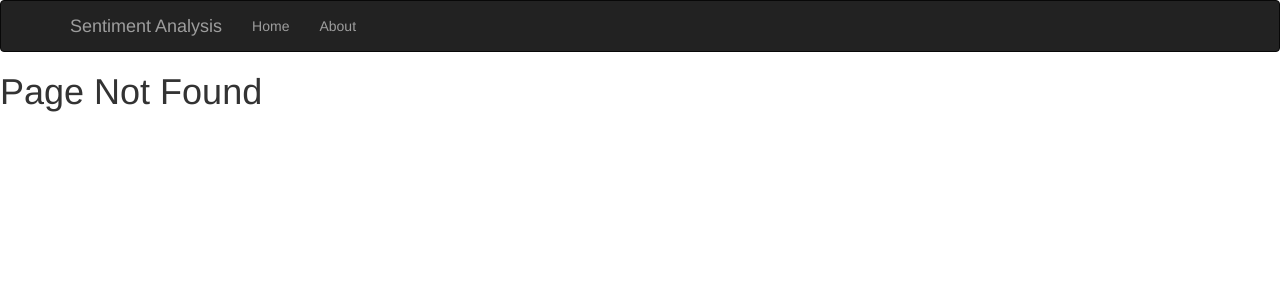
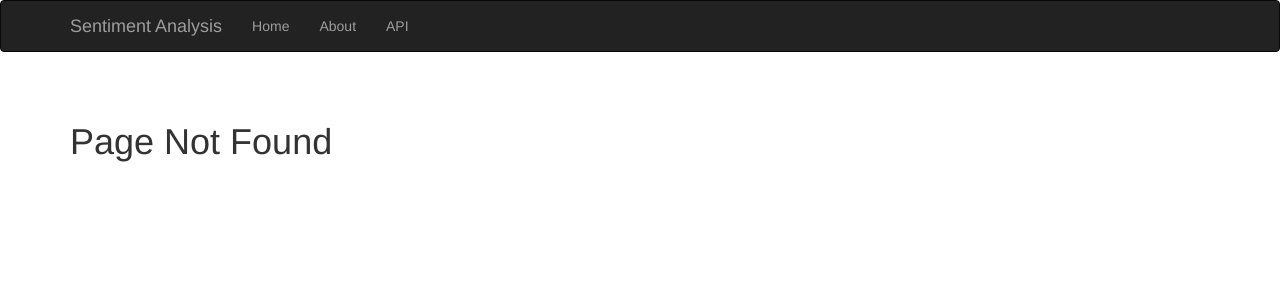
Before and after one commit to bikash-das/SentimentAnalysis, a Flask app: template templates/404.html in a window 1280 px wide. Shown: the top 300 px of the page. Run offline with Flask 2, Linux system fonts and the light colour scheme; the template is opened without the code that fills it, so the values that code supplies are empty; some libraries are stand-ins or nearby versions.

Commit message:
Updated for api.html

```diff
--- a/templates/404.html
+++ b/templates/404.html
@@ -26,11 +26,19 @@
             <ul class="nav navbar-nav">
                 <li><a href="/">Home</a></li>
                 <li><a href="/about">About</a></li>
+                <li><a href="/api">API</a></li>
+
             </ul>
         </div>
     </div>
 </div>
 {% endblock %}
-<h1> Page Not Found</h1>
+<div class="container" style="margin-top:50px">
+        <div class = "row">
+            <div class="col-sm-12">
+                <h1>Page Not Found</h1>
+            </div>
+        </div>
+</div>
 </body>
 </html>
```
Also changed, not shown: templates/500.html (+9 -1 lines).
